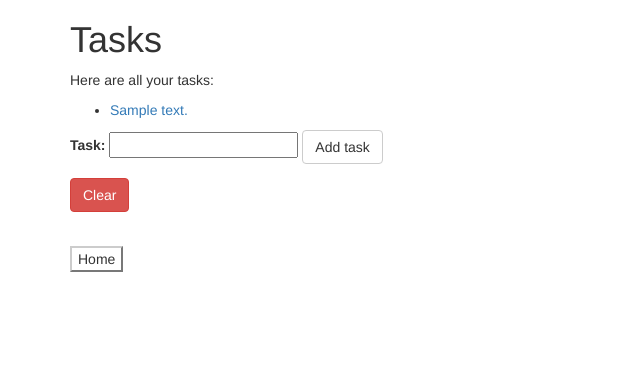
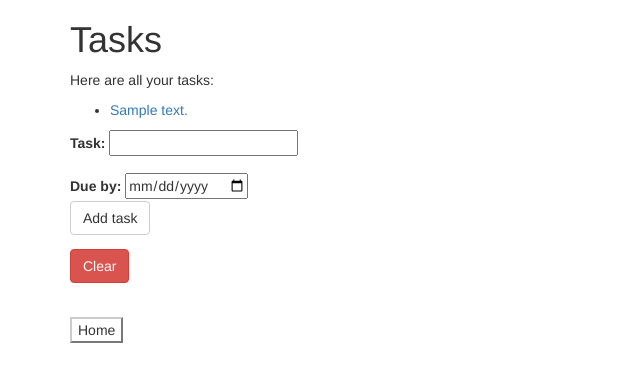
Before and after one commit to fsilvestre90/to-do, a PHP site: template views/tasks.html.twig in a window 1280 px wide. Shown: the top 382 px of the page, without its empty margins (0-640 px from the left). Run offline with PHP 8.4, Linux system fonts and the light colour scheme; the template is opened without the code that fills it: most values are stand-ins (such as "Sample title", 1, 10 or a date in 2020); some libraries are stand-ins or nearby versions.

Commit message:
Add due_date to task class

```diff
--- a/app/app.php
+++ b/app/app.php
@@ -32,8 +32,8 @@
 
     $app->post("/tasks", function() use ($app){
         $description = $_POST['description'];
-        // $due_date = $_POST['due_date'];
-        $task = new Task($description, $id = null);
+        $due_date = $_POST['due_date'];
+        $task = new Task($description, $id = null, $due_date);
         $task->save();
         return $app['twig']->render('category.html.twig', array('tasks' => Task::getAll()));
 
--- a/src/Category.php
+++ b/src/Category.php
@@ -99,7 +99,8 @@ class Category
 
             $description = $returned_task[0]['description'];
             $id = $returned_task[0]['id'];
-            $new_task = new Task($description, $id);
+            $due_date = $returned_task[0]['due_date'];
+            $new_task = new Task($description, $id, $due_date);
             array_push($tasks, $new_task);
         }
         return $tasks;
--- a/views/tasks.html.twig
+++ b/views/tasks.html.twig
@@ -17,8 +17,14 @@
         {% endif %}
 
         <form action="/tasks" method="post">
-            <label for="description">Task:</label>
-            <input id="description" name="description" type="text">
+            <div class="form-group">
+                <label for="description">Task:</label>
+                <input id="description" name="description" type="text">
+            </div>
+            <div class='from-group'>
+                <label for="due_date">Due by:</label>
+                <input type="date" name="due_date" id="due_date">
+            </div>
 
             <button class="btn btn-default" type="submit">Add task</button>
         </form>
```
Also changed, not shown: src/Task.php (+4 -3 lines).
